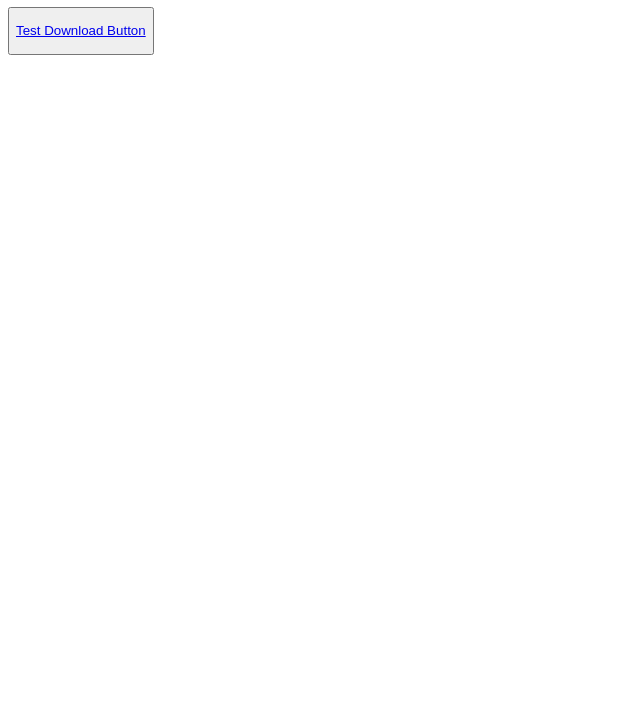
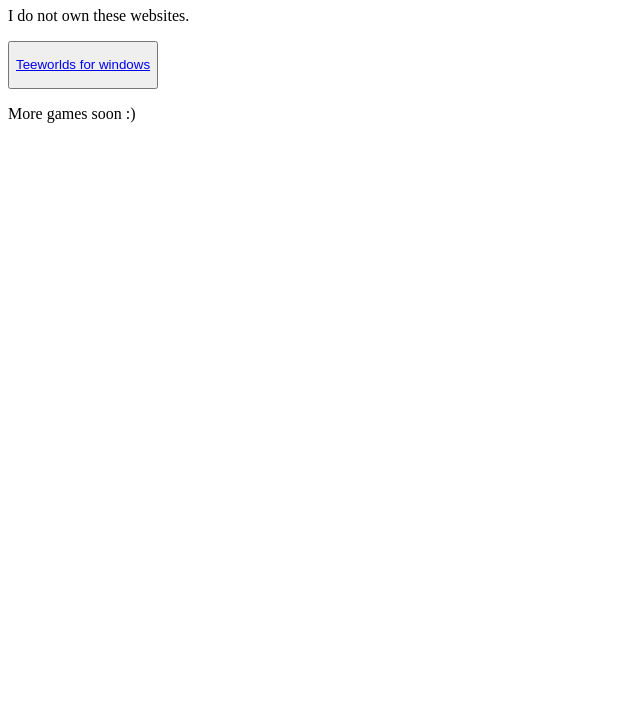
Before and after one commit to MikIsCoding/GoodGamesSite, a plain HTML site: page index.html in a window 1280 px wide. Shown: the part 73-800 px from the top of the page, without its empty margins (0-640 px from the left). Drawn offline with Linux system fonts and the light colour scheme.

Commit message:
update 1 of index.html

```diff
--- a/index.html
+++ b/index.html
@@ -1,19 +1,16 @@
 <!DOCTYPE html>
 <html>
-<style type="text/css">
-	.ddnetbutton {
-	 color: black;
-	 border-radius: 1000;
-	}
-</style>
 <script type="text/javascript">
-	console.log("test");
+	console.log("sup");
 </script>
 <head>
-	<title>Good Desktop Games</title>
+	<title>Good Desktop Games Site</title>
 	<h1>Good Desktop Games</h1>
+	<p>I do not own these websites.</p>
 </head>
 <body>
-	<button class=ddnetbutton><a href="testfile.txt" download><p>Test Download Button</p></a></button>
+	<button><a href="teeworlds-0.7.5-win32.zip" download><p>Teeworlds for windows</p></a></button>
+	<br>
+	<p>More games soon :)</p>
 </body>
 </html>
```
